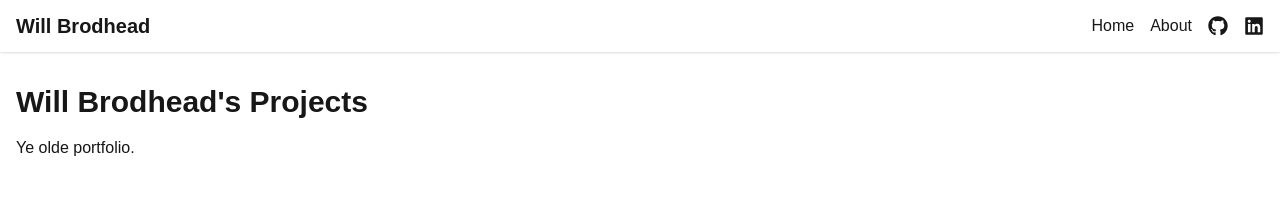
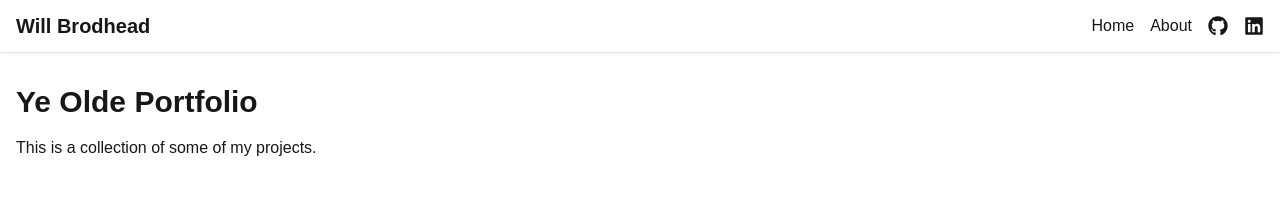
Before and after one commit to brodheadw/brodheadw.github.io, a Next.js app: page / in a window 1280 px wide. Shown: the top 210 px of the page. Built offline with nearby package versions, Linux system fonts and the light colour scheme.

Commit message:
Updated projects and descriptions

```diff
--- a/src/app/page.tsx
+++ b/src/app/page.tsx
@@ -6,8 +6,8 @@ export default function HomePage() {
   return (
     <div className="space-y-12">
       <section>
-        <h2 className="text-3xl font-semibold mb-4">Will Brodhead's Projects</h2>
-        <p>Ye olde portfolio.</p>
+        <h2 className="text-3xl font-semibold mb-4">Ye Olde Portfolio</h2>
+        <p>This is a collection of some of my projects.</p>
       </section>
 
       <section>
```
